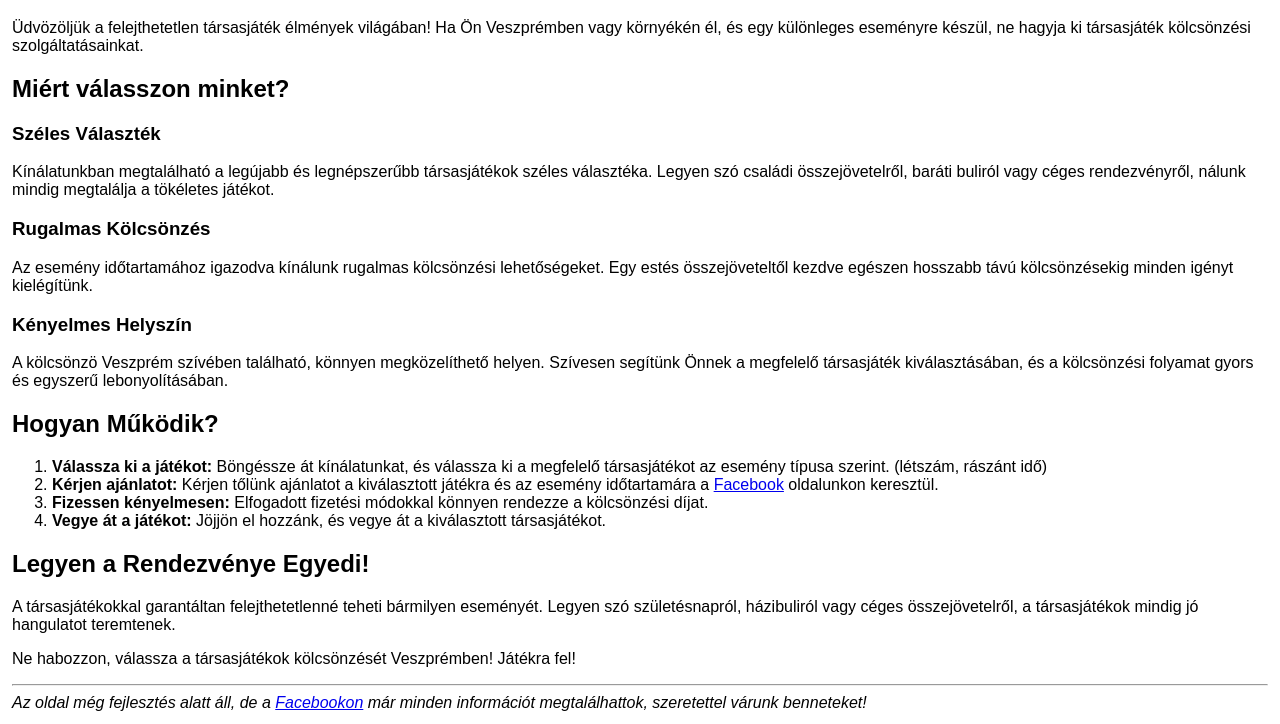
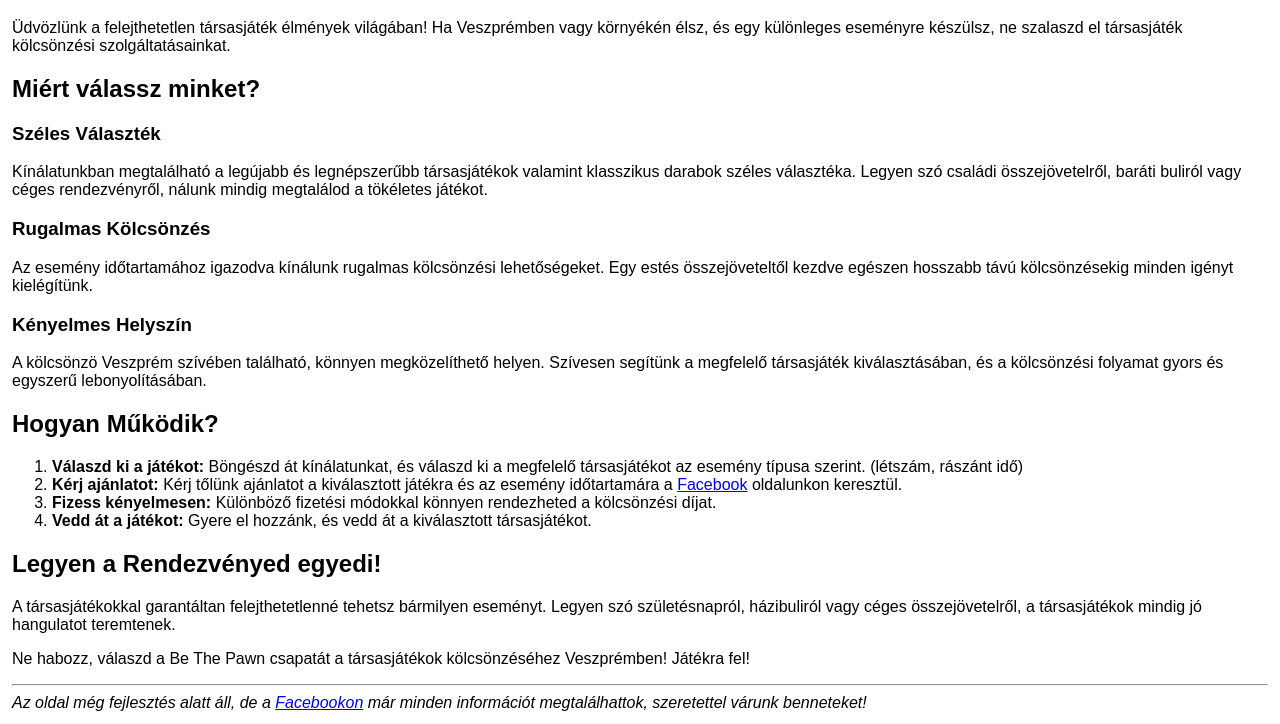
Before and after one commit to vazsonyidl/bethepawn, an Astro site: page / in a window 1280 px wide. Shown: the part 151-875 px from the top of the page. Built offline with nearby package versions, Linux system fonts and the light colour scheme; Astro itself is replaced by a stand-in of ours.

Commit message:
feat: Update main page wording

```diff
--- a/src/pages/index.astro
+++ b/src/pages/index.astro
@@ -11,45 +11,45 @@ import MainPageLayout from "../layouts/MainPageLayout.astro";
     <div slot="content" class="content">
         <h1>Társasjáték kölcsönzés Veszprémben</h1>
 
-        <p>Üdvözöljük a felejthetetlen társasjáték élmények világában! Ha Ön Veszprémben vagy környékén él, és egy
-            különleges eseményre készül, ne hagyja ki társasjáték kölcsönzési szolgáltatásainkat.</p>
+        <p>Üdvözlünk a felejthetetlen társasjáték élmények világában! Ha Veszprémben vagy környékén élsz, és egy
+            különleges eseményre készülsz, ne szalaszd el társasjáték kölcsönzési szolgáltatásainkat.</p>
 
-        <h2>Miért válasszon minket?</h2>
+        <h2>Miért válassz minket?</h2>
 
         <h3>Széles Választék</h3>
-        <p>Kínálatunkban megtalálható a legújabb és legnépszerűbb társasjátékok széles választéka. Legyen szó családi
-            összejövetelről, baráti buliról vagy céges rendezvényről, nálunk mindig megtalálja a tökéletes játékot.</p>
+        <p>Kínálatunkban megtalálható a legújabb és legnépszerűbb társasjátékok valamint klasszikus darabok széles választéka. Legyen szó családi
+            összejövetelről, baráti buliról vagy céges rendezvényről, nálunk mindig megtalálod a tökéletes játékot.</p>
 
         <h3>Rugalmas Kölcsönzés</h3>
         <p>Az esemény időtartamához igazodva kínálunk rugalmas kölcsönzési lehetőségeket. Egy estés összejöveteltől
             kezdve egészen hosszabb távú kölcsönzésekig minden igényt kielégítünk.</p>
 
         <h3>Kényelmes Helyszín</h3>
-        <p>A kölcsönzö Veszprém szívében található, könnyen megközelíthető helyen. Szívesen segítünk Önnek a megfelelő
+        <p>A kölcsönzö Veszprém szívében található, könnyen megközelíthető helyen. Szívesen segítünk a megfelelő
             társasjáték kiválasztásában, és a kölcsönzési folyamat gyors és egyszerű lebonyolításában.</p>
 
         <h2>Hogyan Működik?</h2>
 
         <ol>
-            <li><strong>Válassza ki a játékot:</strong> Böngéssze át kínálatunkat, és válassza ki a megfelelő
+            <li><strong>Válaszd ki a játékot:</strong> Böngészd át kínálatunkat, és válaszd ki a megfelelő
                 társasjátékot az esemény típusa szerint. (létszám, rászánt idő)
             </li>
-            <li><strong>Kérjen ajánlatot:</strong> Kérjen tőlünk ajánlatot a kiválasztott játékra és az esemény
+            <li><strong>Kérj ajánlatot:</strong> Kérj tőlünk ajánlatot a kiválasztott játékra és az esemény
                 időtartamára a <a href="https://facebook.com/bethepawn"
                                  rel="noopener noreferrer" target="_blank">Facebook</a> oldalunkon keresztül.
             </li>
-            <li><strong>Fizessen kényelmesen:</strong> Elfogadott fizetési módokkal könnyen rendezze a kölcsönzési
+            <li><strong>Fizess kényelmesen:</strong> Különböző fizetési módokkal könnyen rendezheted a kölcsönzési
                 díjat.
             </li>
-            <li><strong>Vegye át a játékot:</strong> Jöjjön el hozzánk, és vegye át a kiválasztott társasjátékot.
+            <li><strong>Vedd át a játékot:</strong> Gyere el hozzánk, és vedd át a kiválasztott társasjátékot.
             </li>
         </ol>
 
-        <h2>Legyen a Rendezvénye Egyedi!</h2>
-        <p>A társasjátékokkal garantáltan felejthetetlenné teheti bármilyen eseményét. Legyen szó születésnapról,
+        <h2>Legyen a Rendezvényed egyedi!</h2>
+        <p>A társasjátékokkal garantáltan felejthetetlenné tehetsz bármilyen eseményt. Legyen szó születésnapról,
             házibuliról vagy céges összejövetelről, a társasjátékok mindig jó hangulatot teremtenek.</p>
 
-        <p>Ne habozzon, válassza a társasjátékok kölcsönzését Veszprémben! Játékra fel!</p>
+        <p>Ne habozz, válaszd a Be The Pawn csapatát a társasjátékok kölcsönzéséhez Veszprémben! Játékra fel!</p>
 
         <hr />
         <i>
```
